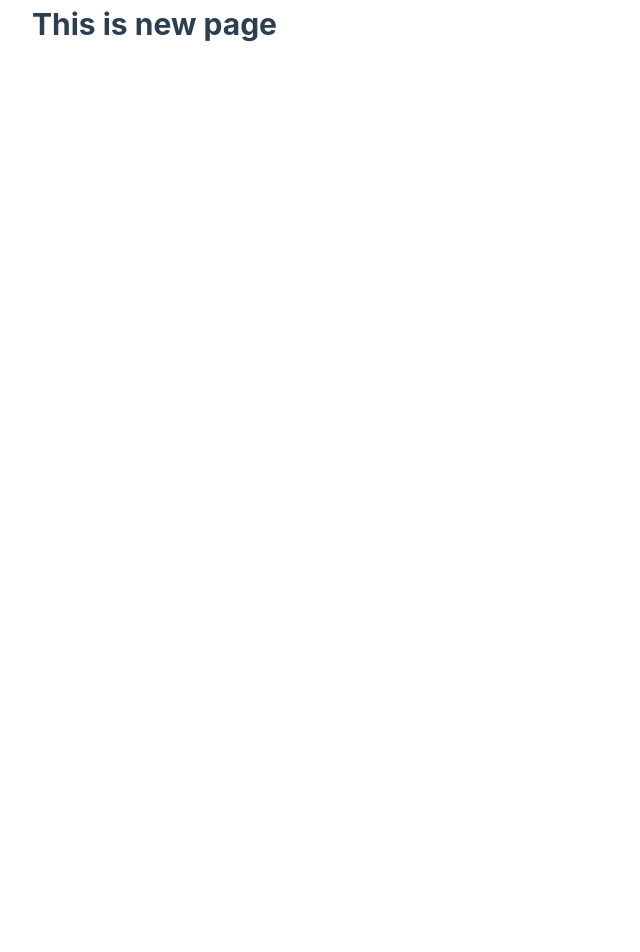
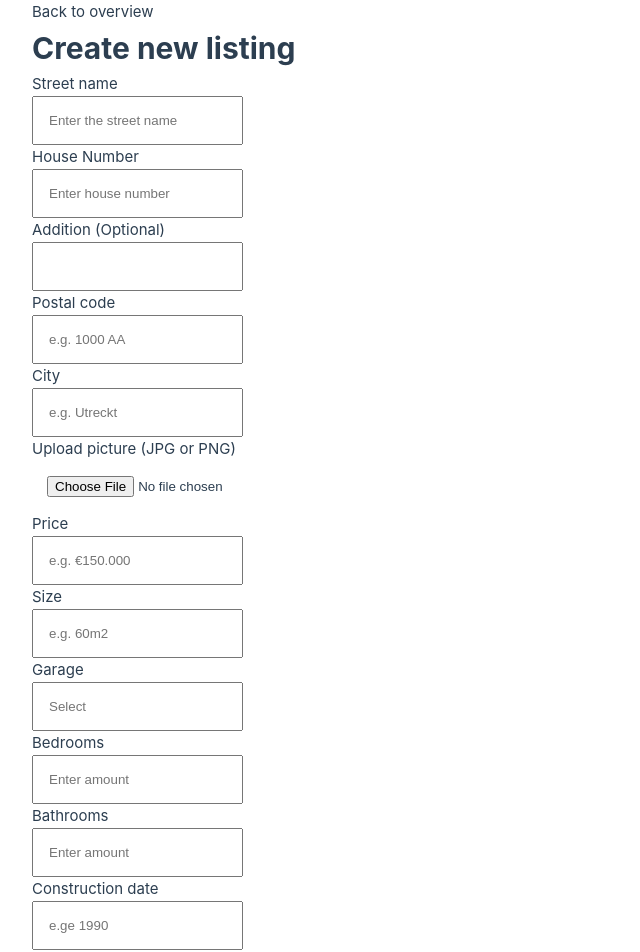
Before and after one commit to tannazma/dtt-assessment, a Vue app: page /new in a window 1280 px wide. Shown: the top 952 px of the page, without its empty margins (0-640 px from the left). Before the commit the page ends 800 px from the top, so only its background shows below. Built offline with nearby package versions, Linux system fonts and the light colour scheme.

Commit message:
create form for creaste new house

```diff
--- /dev/null
+++ b/src/components/NewHouseForm.vue
@@ -0,0 +1,127 @@
+<template>
+  <div>
+    Street name
+    <input
+      placeholder="Enter the street name"
+      :value="state.streetName"
+      @input="event => state.streetName = (event.target as HTMLInputElement)?.value"
+      class="input"
+    />
+    House Number
+    <input
+      placeholder="Enter house number"
+      :value="state.houseNumber"
+      @input="event => state.houseNumber = (event.target as HTMLInputElement)?.value"
+      class="input"
+    />
+    Addition (Optional)
+    <input />
+    Postal code
+    <input
+      placeholder="e.g. 1000 AA"
+      :value="state.postalCode"
+      @input="event => state.postalCode = (event.target as HTMLInputElement)?.value"
+      class="input"
+    />
+    City
+    <input
+      placeholder="e.g. Utreckt"
+      :value="state.city"
+      @input="event => state.city = (event.target as HTMLInputElement)?.value"
+      class="input"
+    />
+    Upload picture (JPG or PNG)
+    <input
+      placeholder="+"
+      type="file"
+      :value="state.picture"
+      @input="event => state.picture = (event.target as HTMLInputElement)?.value"
+      class="input"
+    />
+    Price
+    <input
+      placeholder="e.g. €150.000"
+      :value="state.price"
+      @input="event => state.price = (event.target as HTMLInputElement)?.value"
+      class="input"
+    />
+    Size
+    <input
+      placeholder="e.g. 60m2"
+      :value="state.size"
+      @input="event => state.size = (event.target as HTMLInputElement)?.value"
+      class="input"
+    />
+    Garage
+    <input
+      placeholder="Select"
+      type="number"
+      :value="state.garage"
+      @input="event => state.garage = (event.target as HTMLInputElement)?.value"
+      class="input"
+    />
+    Bedrooms
+    <input
+      placeholder="Enter amount"
+      :value="state.bedroom"
+      @input="event => state.bedroom = (event.target as HTMLInputElement)?.value"
+      class="input"
+    />
+    Bathrooms
+    <input
+      placeholder="Enter amount"
+      :value="state.bathroom"
+      @input="event => state.bathroom = (event.target as HTMLInputElement)?.value"
+      class="input"
+    />
+    Construction date
+    <input
+      placeholder="e.ge 1990"
+      :value="state.date"
+      @input="event => state.date = (event.target as HTMLInputElement)?.value"
+      class="input"
+    />
+    Description
+    <input
+      placeholder="Enter description"
+      required
+      :value="state.description"
+      @input="event => state.description = (event.target as HTMLInputElement)?.value"
+      class="input"
+    />
+    <button @click="submitForm">POST</button>
+  </div>
+</template>
+
+<script setup lang="ts">
+import { reactive } from 'vue'
+const state = reactive({
+  streetName: '',
+  houseNumber: '',
+  postalCode: '',
+  city: '',
+  picture: '',
+  price: '',
+  size: '',
+  garage: '',
+  bedroom: '',
+  bathroom: '',
+  date: '',
+  description: ''
+})
+
+function submitForm() {
+  console.log(state)
+  // fetch('dtt.com/house/create', {
+  //   method: 'POST',
+  //   body: state
+  // })
+}
+</script>
+
+<style scoped>
+input {
+  padding: 15px;
+  display: block;
+}
+</style>
--- a/src/views/CreateNewView.vue
+++ b/src/views/CreateNewView.vue
@@ -1,5 +1,15 @@
+<script setup lang="ts">
+import NewHouseForm from '@/components/NewHouseForm.vue'
+</script>
+
 <template>
+  <div>
+    <p>
+      Back to overview
+    </p>
+  </div>
   <div class="create-new">
-    <h1>This is new page</h1>
+    <h1>Create new listing</h1>
+    <NewHouseForm />
   </div>
 </template>
```
